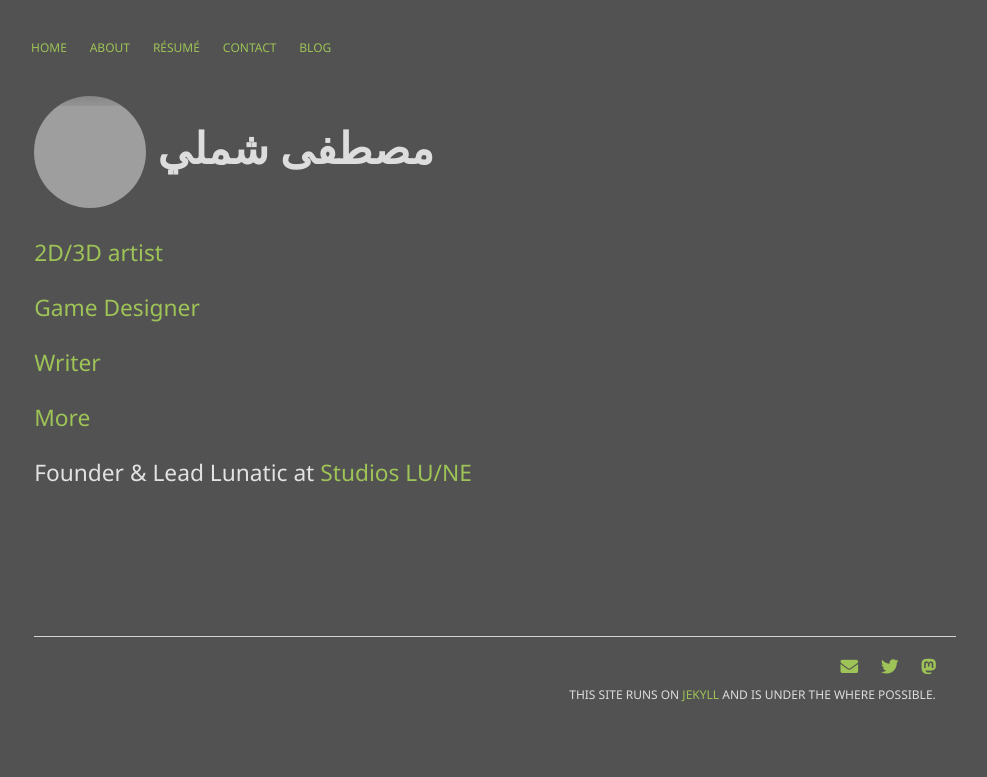
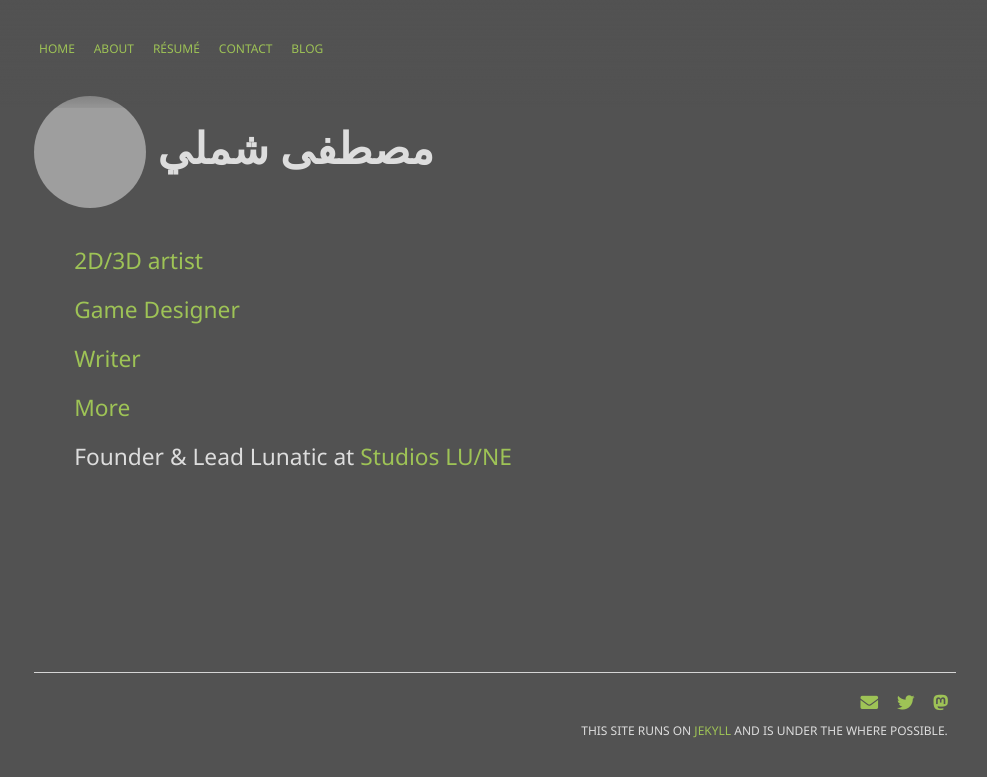
Before and after one commit to mstfacmly/mstfacmly.github.io, a Jekyll site: the page built from index.md, in a window 1280 px wide. Shown: the top 777 px of the page, without its empty margins (145-1132 px from the left). Built offline with Jekyll 4.4.1, drawn with Linux system fonts in a browser that asks for light colours; nearby versions of some CDN libraries; a script that is not in the unit is left out; grey boxes are pictures that could not be loaded.

Commit message:
css fade in color change, link hover bg, add wishlist, update index

```diff
--- a/css/main.css
+++ b/css/main.css
@@ -15,7 +15,7 @@
 	background-color: #525252;
 }
 .container {
-	min-height: 60vh;
+	min-height: 64vh;
 	margin-top: 6rem;
 }
 .nav {
@@ -35,7 +35,7 @@
 .nav ul li, footer ul li {
 	overflow: none;
 	display: inline-block;
-	margin-right: 20px;
+	margin: 0 0.5rem 0 0.5rem;
 }
 .nav .icon {
 	display: none;
@@ -69,9 +69,17 @@
 }
 a:hover {
 	color: #fec356;
+	transition: color 0.15s ease-in;
 }
-.active a {
-	color: #fec356;
+
+.nav ul li {
+	margin: 0;
+	padding: 0.05rem 0.5rem 0.05rem 0.5rem;
+}
+.nav li:hover{
+	background-color: #474747;
+	border-radius: 0.1rem;
+	transition: background-color 0.05s ease-in;
 }
 h1 {
 	font-size: 2.7rem;
@@ -107,7 +115,11 @@
 	font-size: 1.11em;
 	line-height: 1.64rem;
 }
-
+#blurb ul li {
+	font-size: 1.42rem;
+	padding: 0.71rem 0 0.71rem 0;
+	list-style: none;
+}
 ul.posts {
 	margin: 20px auto 40px;
 	font-size: 1.21em;
--- a/index.md
+++ b/index.md
@@ -6,12 +6,8 @@
 
 <section id="blurb" markdown="1">
 
-[2D/3D artist](/resume)
-
-[Game Designer](/resume#games)
-
-[Writer](/resume#writing)
-
-[More](/about)
-
-Founder & Lead Lunatic at [Studios LU/NE](https://studioslune.com)
+* [2D/3D artist](/resume)
+* [Game Designer](/resume#games)
+* [Writer](/resume#writing)
+* [More](/about)
+* Founder & Lead Lunatic at [Studios LU/NE](https://studioslune.com)
```
Also changed, not shown: wishlist.md (added, +5 -0 lines).
